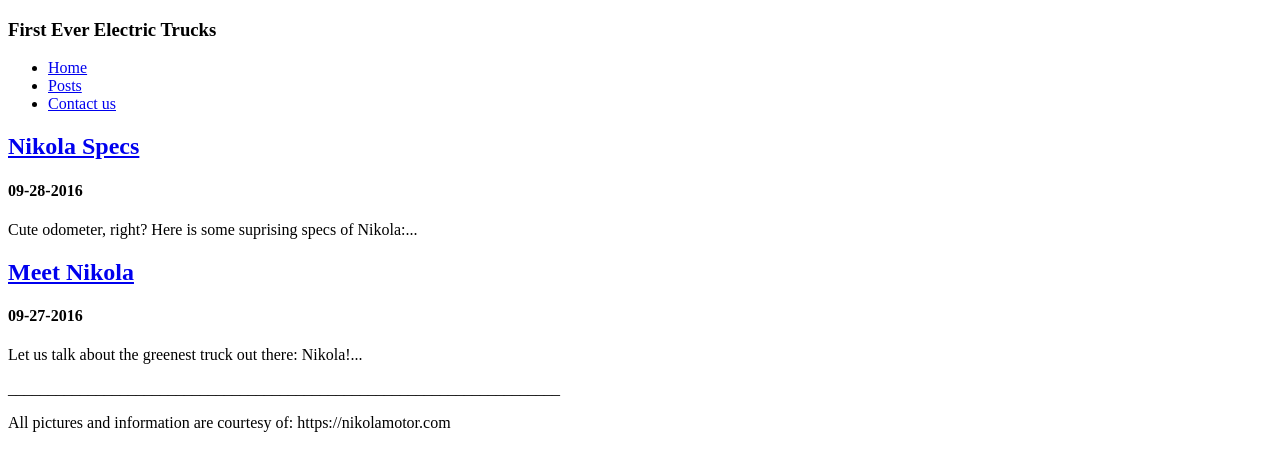
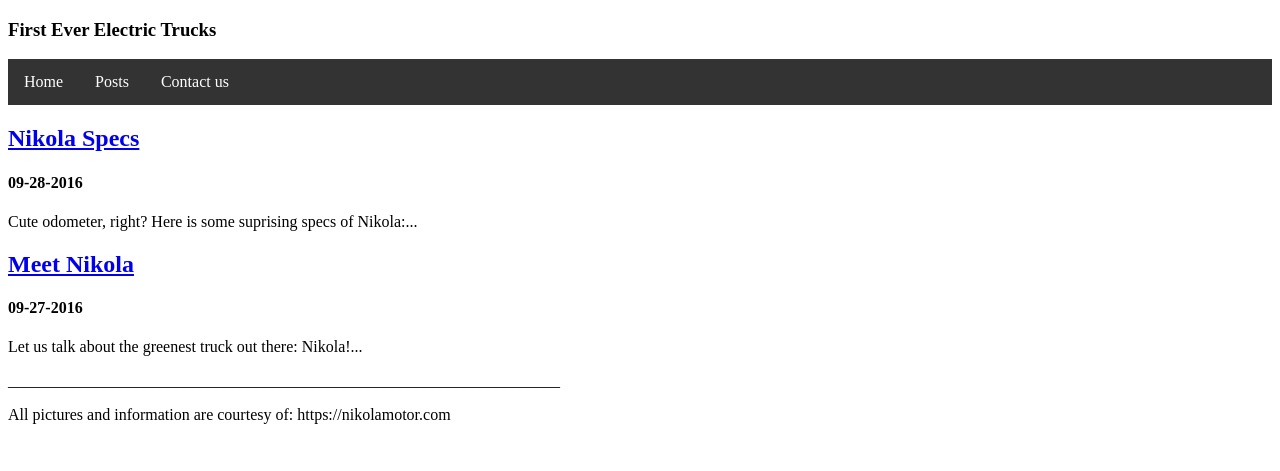
Before and after one commit to alishersadikov/alishersadikov.github.io, a Jekyll site: the page built from index.html, in a window 1280 px wide. Shown: the top 471 px of the page. Built offline with Jekyll 4.4.1, drawn with Linux system fonts in a browser that asks for light colours.

Commit message:
Update styles.css

```diff
--- a/css/styles.css
+++ b/css/styles.css
@@ -1,4 +1,25 @@
-#kitten {
+#nikola {
   background-color: green;
-  height: 100px;
+  height: 300px;
+  margin-left: 200px;
 }
+
+ul {
+    list-style-type: none;
+    margin: 0;
+    padding: 0;
+    overflow: hidden;
+    background-color: #333;
+}
+
+li {
+    float: left;
+}
+
+li a {
+    display: block;
+    color: white;
+    text-align: center;
+    padding: 14px 16px;
+    text-decoration: none;
+}
```
